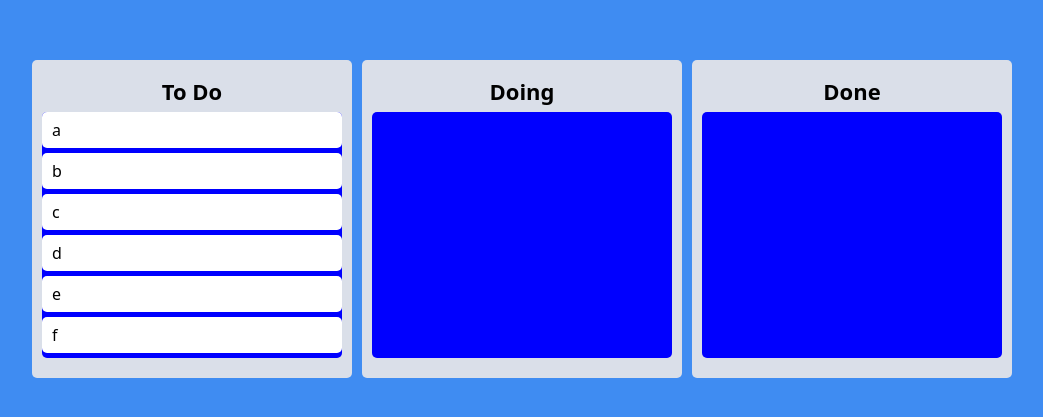
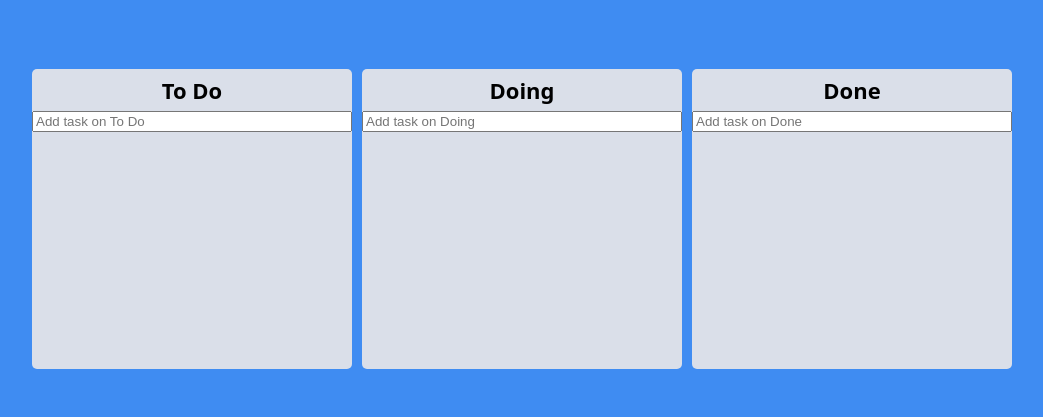
Before and after one commit to lovers2020/React-Trello, a React (Create React App) app: page / in a window 1280 px wide. Shown: the part 181-598 px from the top of the page, without its empty margins (118-1161 px from the left). Built offline with nearby package versions, Linux system fonts and the light colour scheme.

Commit message:
update file

```diff
--- a/src/App.tsx
+++ b/src/App.tsx
@@ -46,17 +46,21 @@ function App() {
   const onDragEnd = ({ destination, draggableId, source }: DropResult) => {
     if (!destination) return;
     setToDos((allBoards) => {
-      const boardCopy: IToDoState = {};
-      Object.keys(allBoards).forEach((toDosKey) => {
-        boardCopy[toDosKey] = [...allBoards[toDosKey]];
-      });
-      boardCopy[source.droppableId].splice(source.index, 1);
-      boardCopy[destination.droppableId].splice(
-        destination?.index,
-        0,
-        draggableId
-      );
-      return boardCopy;
+      const sourceBoard = [...allBoards[source.droppableId]];
+      const destBoard = [...allBoards[destination.droppableId]];
+      const item = sourceBoard.splice(source.index, 1)[0];
+
+      if (source.droppableId === destination.droppableId) {
+        destBoard.splice(source.index, 1);
+      }
+      destBoard.splice(destination.index, 0, item);
+
+      console.log(sourceBoard, destBoard);
+      return {
+        ...allBoards,
+        [source.droppableId]: sourceBoard,
+        [destination.droppableId]: destBoard,
+      };
     });
   };
   return (
--- a/src/atoms.tsx
+++ b/src/atoms.tsx
@@ -1,13 +1,17 @@
 import { atom, selector } from "recoil";
 
+export interface ITodo {
+  id: number;
+  text: string;
+}
 export interface IToDoState {
-  [key: string]: string[];
+  [key: string]: ITodo[];
 }
 
 export const toDoState = atom<IToDoState>({
   key: "toDo",
   default: {
-    "To Do": ["a", "b", "c", "d", "e", "f"],
+    "To Do": [],
     Doing: [],
     Done: [],
   },
--- a/src/components/Board.tsx
+++ b/src/components/Board.tsx
@@ -1,10 +1,13 @@
 import { Droppable } from "react-beautiful-dnd";
 import styled from "styled-components";
 import DraggableCard from "./DraggableCard";
+import { useRef } from "react";
+import { useForm } from "react-hook-form";
+import { ITodo, toDoState } from "../atoms";
+import { useSetRecoilState } from "recoil";
 
 const Wrapper = styled.div`
-  padding: 20px 10px;
-  padding-top: 20px;
+  padding: 10px 0px;
   background-color: ${(props) => props.theme.boardColor};
   border-radius: 5px;
   min-height: 300px;
@@ -23,19 +26,55 @@ interface IAreaProps {
 }
 const Area = styled.div<IAreaProps>`
   background-color: ${(props) =>
-    props.isDraggingOver ? "pink" : props.isDraggingFromThis ? "red" : "blue"};
+    props.isDraggingOver
+      ? "#dfe6e9"
+      : props.isDraggingFromThis
+      ? "#b2bec3"
+      : "trasnparent"};
   flex-grow: 1;
-  border-radius: 5px;
   transition: background-color 0.3s ease-in-out;
+  padding: 20px;
+`;
+const Form = styled.form`
+  width: 100%;
+  input {
+    width: 100%;
+  }
 `;
 interface IBoardprops {
-  toDos: string[];
+  toDos: ITodo[];
   boardId: string;
 }
+interface IForm {
+  toDo: string;
+}
 export default function Board({ toDos, boardId }: IBoardprops) {
+  const setToDos = useSetRecoilState(toDoState);
+  const { register, setValue, handleSubmit } = useForm<IForm>();
+  const onVaild = ({ toDo }: IForm) => {
+    const newToDo = {
+      id: Date.now(),
+      text: toDo,
+    };
+    setToDos((allBoards) => {
+      console.log(allBoards, boardId);
+      return {
+        ...allBoards,
+        [boardId]: [...allBoards[boardId], newToDo],
+      };
+    });
+    setValue("toDo", "");
+  };
   return (
     <Wrapper>
       <Title>{boardId}</Title>
+      <Form onSubmit={handleSubmit(onVaild)}>
+        <input
+          {...register("toDo", { required: true })}
+          type="text"
+          placeholder={`Add task on ${boardId}`}
+        ></input>
+      </Form>
       <Droppable droppableId={boardId}>
         {(magic, snapshot) => (
           <Area
@@ -45,7 +84,12 @@ export default function Board({ toDos, boardId }: IBoardprops) {
             {...magic.droppableProps}
           >
             {toDos.map((toDo, index) => (
-              <DraggableCard key={toDo} index={index} toDo={toDo} />
+              <DraggableCard
+                key={toDo.id}
+                index={index}
+                toDoId={toDo.id}
+                toDoText={toDo.text}
+              />
             ))}
             {magic.placeholder}
           </Area>
--- a/src/components/DraggableCard.tsx
+++ b/src/components/DraggableCard.tsx
@@ -2,28 +2,33 @@ import { Draggable } from "react-beautiful-dnd";
 import { styled } from "styled-components";
 import React from "react";
 
-const Card = styled.div`
+const Card = styled.div<{ isDragging: boolean }>`
   border-radius: 5px;
   margin-bottom: 5px;
   padding: 10px;
-  background-color: ${(props) => props.theme.cardColor};
+  background-color: ${(props) =>
+    props.isDragging ? "#74b9ff" : props.theme.cardColor};
+  box-shadow: ${(props) =>
+    props.isDragging ? "0px 2px 6px 0px rgba(0,0,0,0.5)" : "none"};
 `;
 
 interface IDraggableCardProps {
-  toDo: string;
+  toDoId: number;
+  toDoText: string;
   index: number;
 }
 
-function DraggableCard({ toDo, index }: IDraggableCardProps) {
+function DraggableCard({ toDoId, toDoText, index }: IDraggableCardProps) {
   return (
-    <Draggable key={toDo} draggableId={toDo} index={index}>
-      {(magic) => (
+    <Draggable draggableId={toDoId + ""} index={index}>
+      {(magic, snapshot) => (
         <Card
+          isDragging={snapshot.isDragging}
           ref={magic.innerRef}
           {...magic.draggableProps}
           {...magic.dragHandleProps}
         >
-          {toDo}
+          {toDoText}
         </Card>
       )}
     </Draggable>
```
